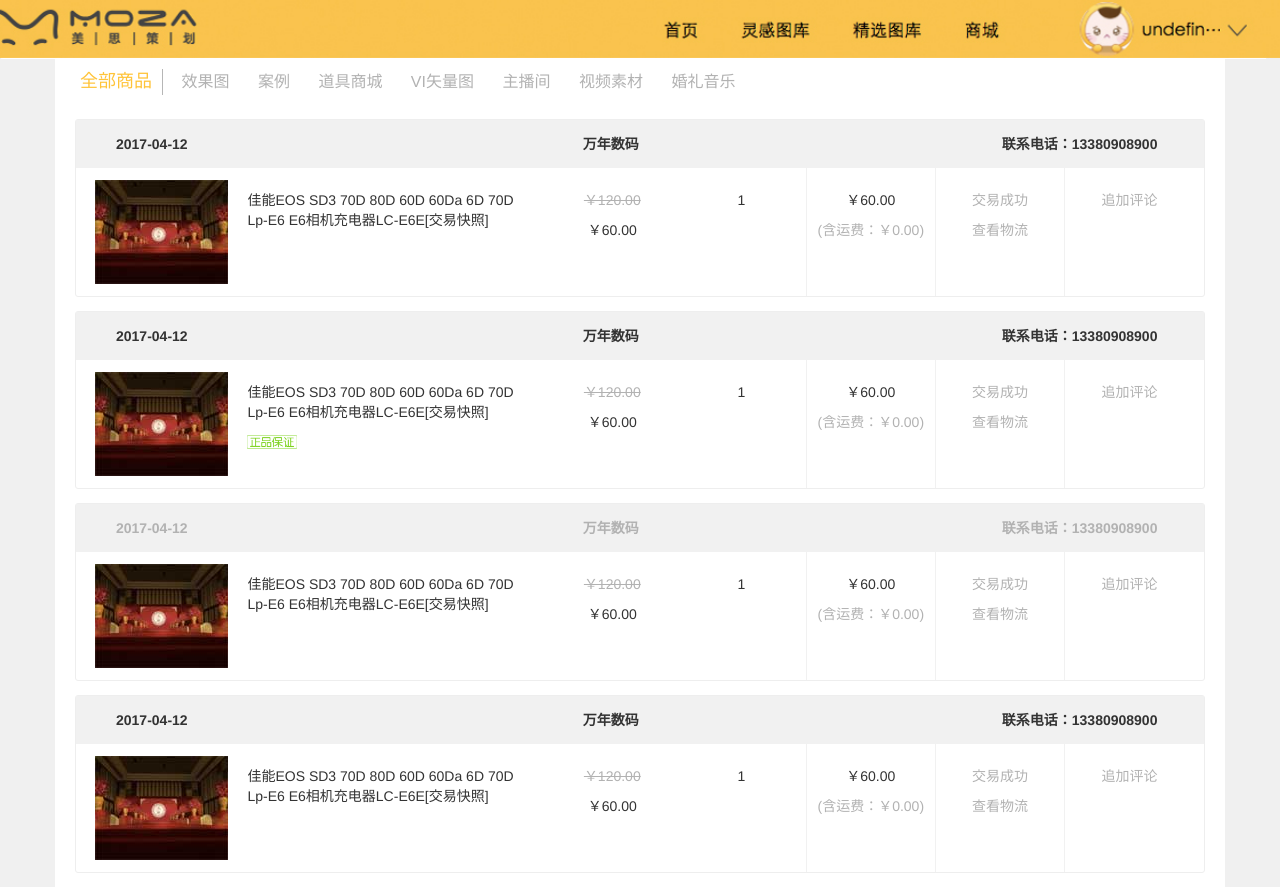
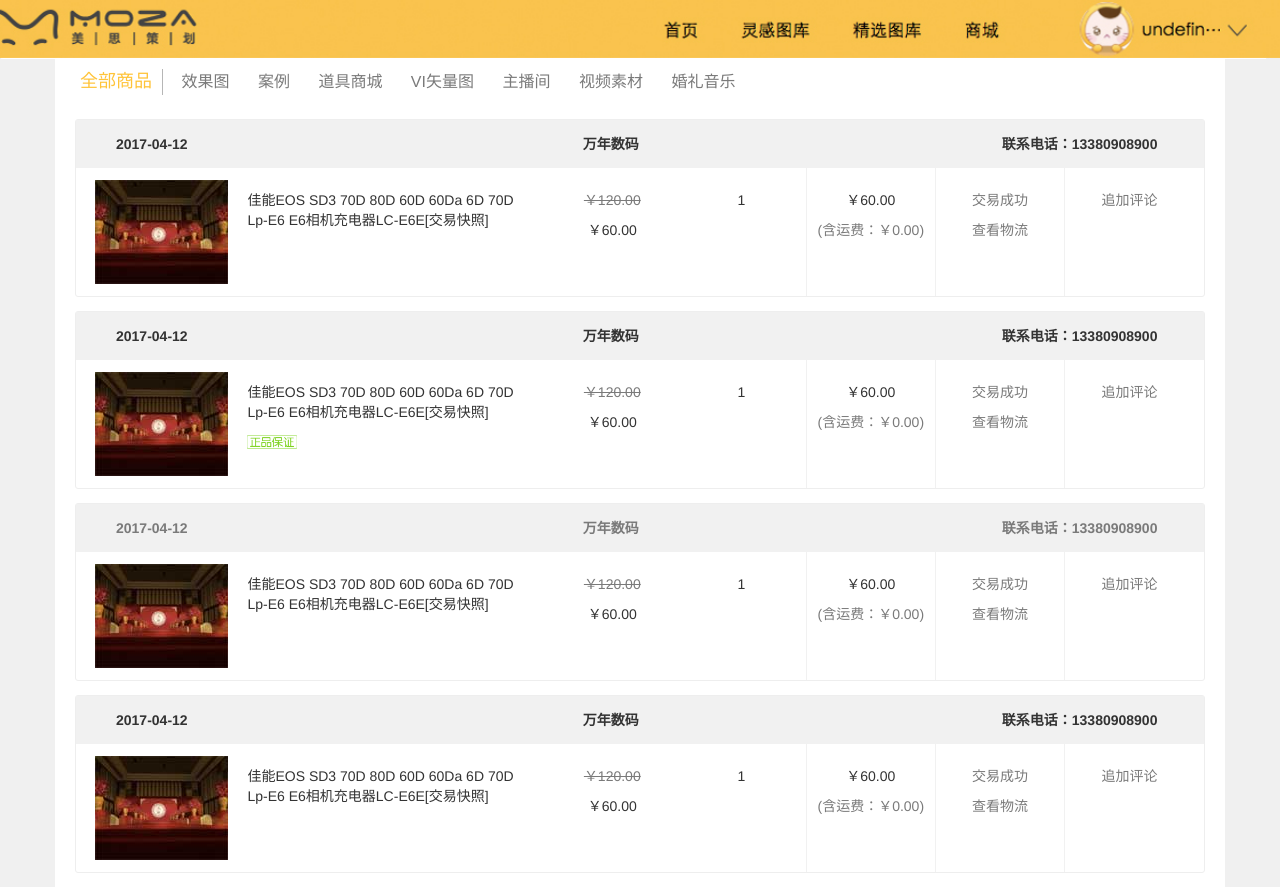
Before and after one commit to April-Ice/Work-day, a plain HTML site: page wx_scan/deals.html in a window 1280 px wide. Drawn offline with Linux system fonts and the light colour scheme.

Commit message:
Signed-off-by: April

```diff
--- a/wx_scan/css/style.css
+++ b/wx_scan/css/style.css
@@ -377,15 +377,17 @@ table.cart tbody .price-total:before {
 
 
 /*------我的订单-------*/
-.deal-gray{
-    color: #b2b2b2;
+
+.deal-gray {
+    color: #7a7a7a;
 }
+
 .deal-main {
     background: #fff;
     min-height: 100vh;
 }
 
-.deal-main  a{
+.deal-main a {
     color: inherit;
 }
 
@@ -420,7 +422,8 @@ table.cart tbody .price-total:before {
     margin: 0 1rem;
     text-align: center;
 }
-.deal-info:hover{
+
+.deal-info:hover {
     background: #f8f7f7;
 }
 
@@ -459,7 +462,8 @@ table.cart tbody .price-total:before {
     vertical-align: top;
 }
 
-.deal-one td h5, .deal-one td p{
+.deal-one td h5,
+.deal-one td p {
     margin-top: 1rem;
 }
 
@@ -477,7 +481,7 @@ table.cart tbody .price-total:before {
     text-decoration: line-through;
 }
 
-.protect-icon{
+.protect-icon {
     background: url(../img/protect.png) no-repeat center;
     background-size: auto 1.4rem;
     display: inline-block;
```
